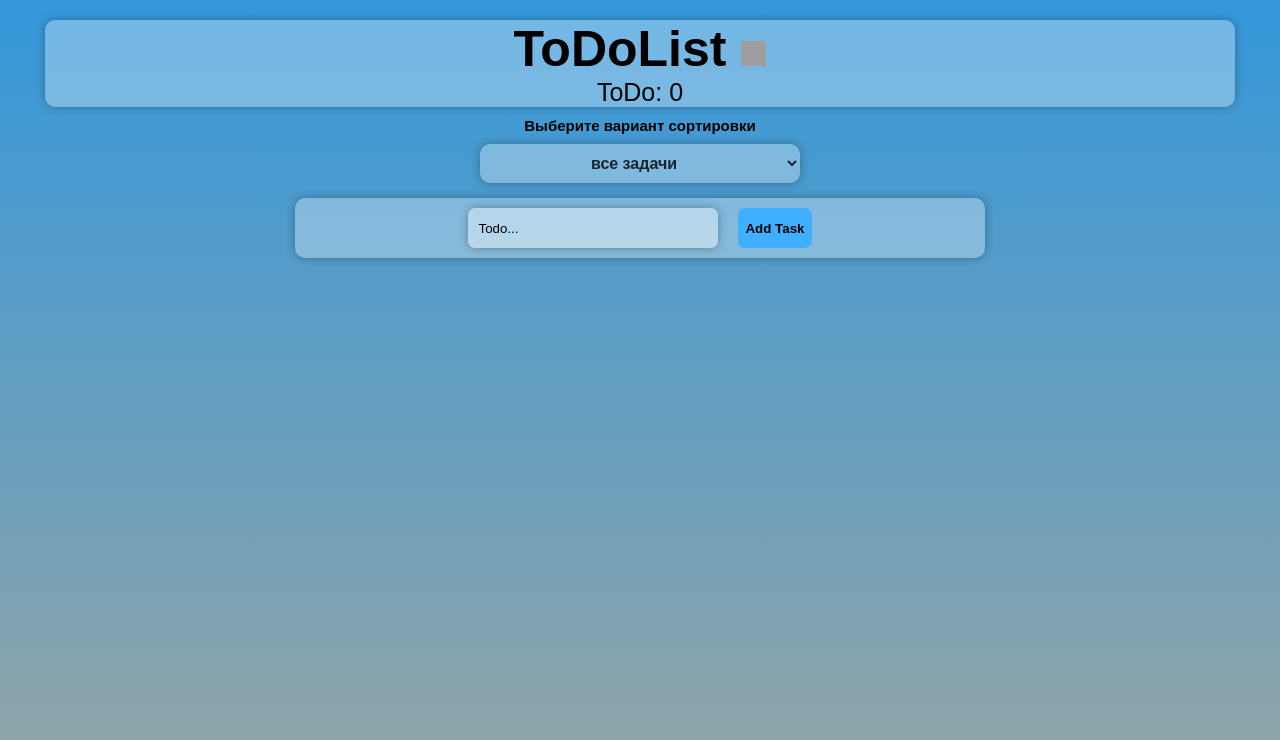
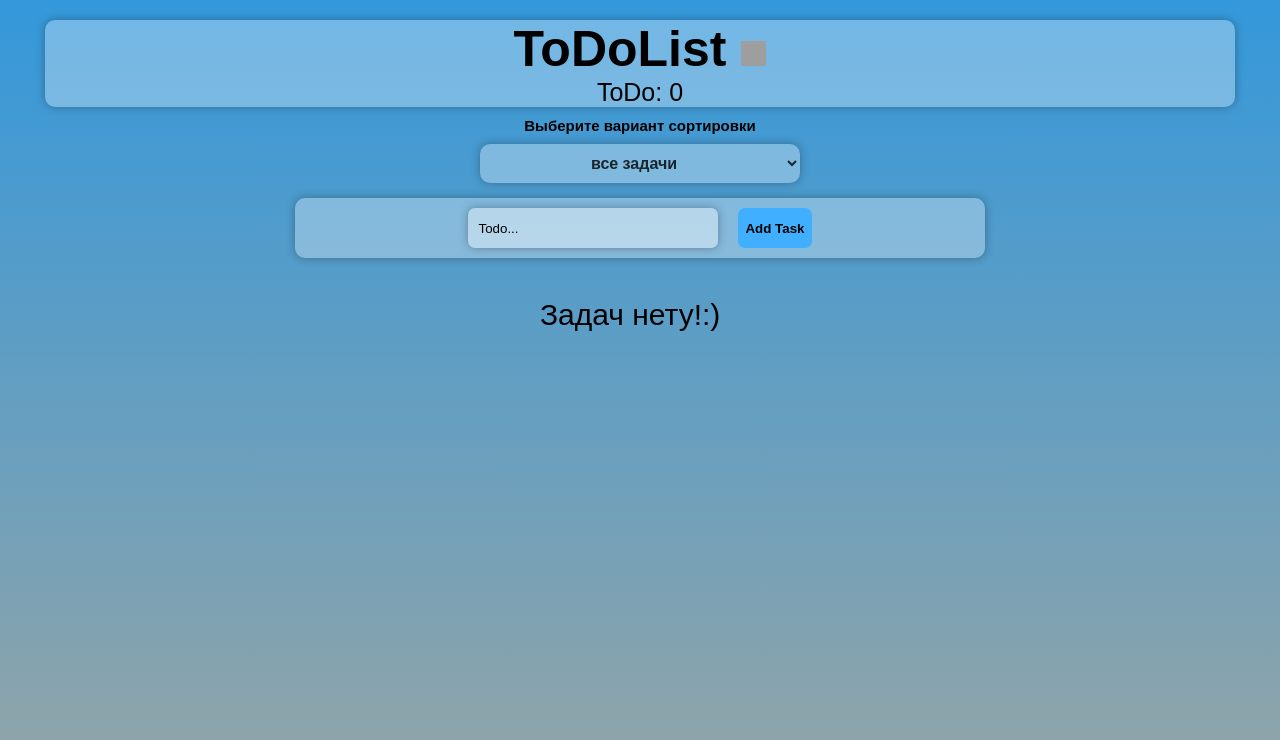
Before and after one commit to M0riko/reactTodo, a React (Create React App) app: page / in a window 1280 px wide. Shown: the top 740 px of the page. Built offline with nearby package versions, Linux system fonts and the light colour scheme; grey boxes are pictures that could not be loaded.

Commit message:
update app

```diff
--- a/src/components/app/App.js
+++ b/src/components/app/App.js
@@ -1,6 +1,6 @@
 import './app.scss'
 
-import { useState, useEffect } from 'react';
+import { useState, useEffect, useMemo } from 'react';
 
 import Header from '../header/Header';
 import AppSort from '../appSort/AppSort';
@@ -8,6 +8,8 @@ import AppAddItem from '../appAddItem/AppAddItem'
 import TaskList from '../taskList/TaskList';
 import Pagination from '../pagination/Pagination'
 import Modal from '../modal/modal'
+import Error from '../error/Error';
+const itemsPerPage = 4;
 
 const App = () => {
     const tasks = JSON.parse(localStorage.getItem('userData')) || [];
@@ -26,11 +28,8 @@ const App = () => {
 
     const [modalText, setModalText] = useState('');
 
-    const itemsPerPage = 4;
-
     const indexOfLastItem = currentPage * itemsPerPage;
     const indexOfFirstItem = indexOfLastItem - itemsPerPage;
-    const currentItems = task.slice(indexOfFirstItem, indexOfLastItem);
 
     const paginate = pageNumber => setCurrentPage(pageNumber);
 
@@ -41,6 +40,23 @@ const App = () => {
         }
     }, [task])
 
+    const filterTodoTask = useMemo(() => {
+        if(filter === 'default') {
+            return task;
+        }
+
+        if(filter === 'true') {
+            return task.filter(e => e.done === true);
+        }
+
+        if(filter === 'false') {
+            return task.filter(e => e.done === false);
+        }
+
+    }, [task, filter])
+
+    const filterTodoItems = filterTodoTask.slice(indexOfFirstItem, indexOfLastItem);
+
     const newTask = (e, text) => {
         e.preventDefault();
         const uId = Math.floor(Math.random() * 1000000) + 1;
@@ -49,11 +65,6 @@ const App = () => {
             SetTask(task => ([...task, newTask]))
             SetValue('')
         }
-    }
-
-    const onSetValue = (e) => {
-        const text = e.target.value;
-        SetValue(text)
     }
 
     const hendlerTask = (e, id) => {
@@ -76,6 +87,9 @@ const App = () => {
                 SetTask(task.map(el => {
                     if(el.id === id) {
                         el.edit = !el.edit
+                    } else {
+                        el.edit = false;
+                        setEditTask('')
                     }
                     return el;
                 }))
@@ -104,27 +118,20 @@ const App = () => {
         setFilter(value)
     }
 
-    const onSetModal = (e, id) => {
-        const el = task.map(el => el.id === id ? el.text : '');
+    const onSetModal = (value) => {
+        const text = value
         setOpenModal(openModal => !openModal);
-        setModalText(el);
-    }
-
-    const onSortTask = (arr, filter) => {
-        switch (filter) {
-                case 'default' :
-                    return arr;
-                case 'true':
-                    return arr.filter(el => el.done);
-                case 'false':
-                    return arr.filter(el => !el.done);
-                default : return arr;
-            }
+        setModalText(text);
     }
 
     const onSetText = (e) => {
         const text = e.target.value;
         setEditTask(text)
+    }
+
+    const onSetValue = (e) => {
+        const text = e.target.value;
+        SetValue(text)
     }
 
     return (
@@ -139,14 +146,19 @@ const App = () => {
                     onSetValue={(e) => onSetValue(e)}/>
 
                 <TaskList
-                    tasks={onSortTask(currentItems, filter)}
+                    tasks={filterTodoItems}
                     hendlerTask={hendlerTask}
                     onSetText={onSetText}
                     onSetModal={onSetModal}/>
 
-                {task.length > 4 ? <Pagination itemsPerPage={itemsPerPage} totalItems={task.length} currentPage={currentPage} paginate={paginate}/> : null}
+                {filterTodoTask.length > 4 && <Pagination
+                                                    itemsPerPage={itemsPerPage}
+                                                    totalItems={filterTodoTask.length}
+                                                    currentPage={currentPage}
+                                                    paginate={paginate}/>}
             </div>
-            {openModal ? <Modal onSetModal={onSetModal} text={modalText}/> : null}
+            {openModal && <Modal onSetModal={onSetModal} text={modalText}/>}
+            {filterTodoTask.length < 1 && <Error/>}
         </div>
     );
 }
--- /dev/null
+++ b/src/components/error/Error.jsx
@@ -0,0 +1,11 @@
+import './error.scss';
+
+const Error = () => {
+    return (
+        <div className='error'>
+            <div className='error-text'>Задач нету!:)</div>
+        </div>
+    );
+}
+
+export default Error;
--- /dev/null
+++ b/src/components/error/error.scss
@@ -0,0 +1,8 @@
+.error {
+    margin: 0 auto;
+    max-width: 200px;
+}
+
+.error-text {
+    font-size: 30px;
+}
--- a/src/components/item/Item.js
+++ b/src/components/item/Item.js
@@ -4,18 +4,18 @@ import change from '../../img/change.png'
 import dones from '../../img/done.png'
 import dalete from '../../img/dalete.png'
 
-const Item = ({text, id, done, sesss, del, edit, edits, editText, onSetText, onSetModal}) => {
+const Item = ({text, id, done, edit, onSetText, onSetModal, hendlerTask}) => {
     return (
         <div id={id} className={`addTask task`} style={{display: 'flex'}}>
                 <form action="#" className={`change-task ${edit === false ? 'none' : ''}`}>
                 <input type="text" id="change-text" onChange={(e) => onSetText(e)} defaultValue={text}/>
-                <button className="doneChange" onClick={editText}>EDIT</button>
+                <button className="doneChange" onClick={() => hendlerTask('editText', id)}>EDIT</button>
                 </form>
-                    <div className={`task-text ${done && 'line'} ${edit === false ? '' : 'none'}`} onClick={onSetModal}>{text.length > 13 ? `${text.slice(0, 13)}...` : text}</div>
+                    <div className={`task-text ${done && 'line'} ${edit === false ? '' : 'none'}`} onClick={() => onSetModal(text)}>{text.length > 13 ? `${text.slice(0, 13)}...` : text}</div>
                     <div className="task-buttons">
-                    <button className="change" onClick={edits}><img src={change} alt="change"/></button>
-                    <button className="done" onClick={sesss}><img src={dones} alt="change"/></button>
-                    <button className="del" onClick={del}><img src={dalete} alt="change"/></button>
+                    <button className="change" onClick={() => hendlerTask('edit', id)}><img src={change} alt="change"/></button>
+                    <button className="done" onClick={() => hendlerTask('done', id)}><img src={dones} alt="change"/></button>
+                    <button className="del" onClick={() => hendlerTask('del', id)}><img src={dalete} alt="change"/></button>
                 </div>
         </div>
     );
--- a/src/components/pagination/Pagination.js
+++ b/src/components/pagination/Pagination.js
@@ -1,15 +1,23 @@
-import { useEffect, useState } from 'react';
+import {useEffect, useState } from 'react';
 import './pagination.scss';
 
-const Pagination = ({ itemsPerPage, totalItems, currentPage, paginate }) => {
+const Pagination = ({ itemsPerPage, currentPage, paginate, filterTodoTask, totalItems }) => {
 
     const [page, setPage] = useState(1)
 
-    const totalItemPage = totalItems / itemsPerPage
+    const totalItemPage =  Math.ceil(totalItems / itemsPerPage);
 
     useEffect(() => {
         paginate(page)
-    }, [page])
+    }, [paginate, page])
+
+    useEffect(() => {
+        if(totalItemPage < page ) {
+            setPage(totalItemPage)
+        }
+    }, [totalItemPage])
+
+
 
     const plusPage = () => {
         if(page < +totalItemPage) {
--- a/src/components/taskList/TaskList.js
+++ b/src/components/taskList/TaskList.js
@@ -3,19 +3,16 @@ import './taskList.scss';
 import Item from '../item/Item';
 
 const TaskList = ({tasks, hendlerTask, onSetText, onSetModal}) => {
-    const items = tasks.map((el, i) => {
-        return(<Item
+    const items = tasks.map((el) => {
+        return( <Item
                     text={el.text}
-                    key={i}
+                    key={el.id}
                     id={el.id}
                     done={el.done}
-                    del={() => hendlerTask('del', el.id)}
-                    sesss={() => hendlerTask('done', el.id)}
                     edit={el.edit}
-                    edits={() => hendlerTask('edit', el.id)}
-                    editText={() => hendlerTask('editText', el.id)}
                     onSetText={onSetText}
-                    onSetModal={() => onSetModal(null, el.id)}/>
+                    onSetModal={onSetModal}
+                    hendlerTask={hendlerTask}/>
                 )
     })
 
```
